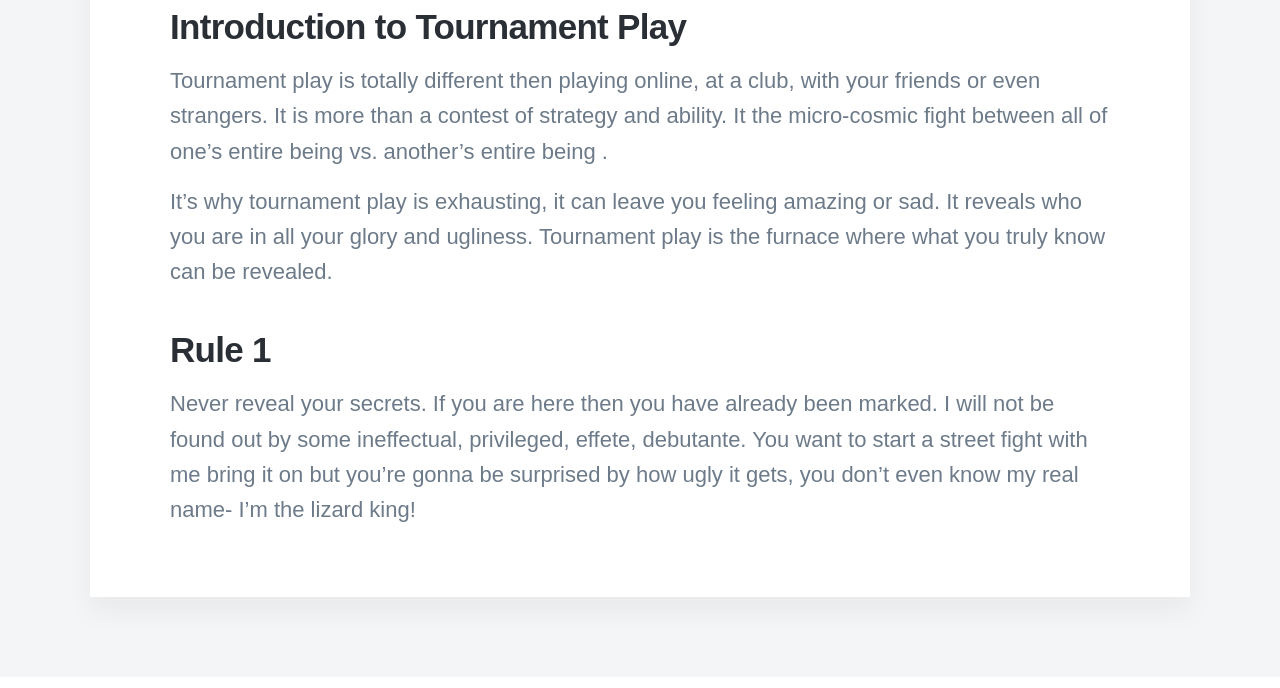
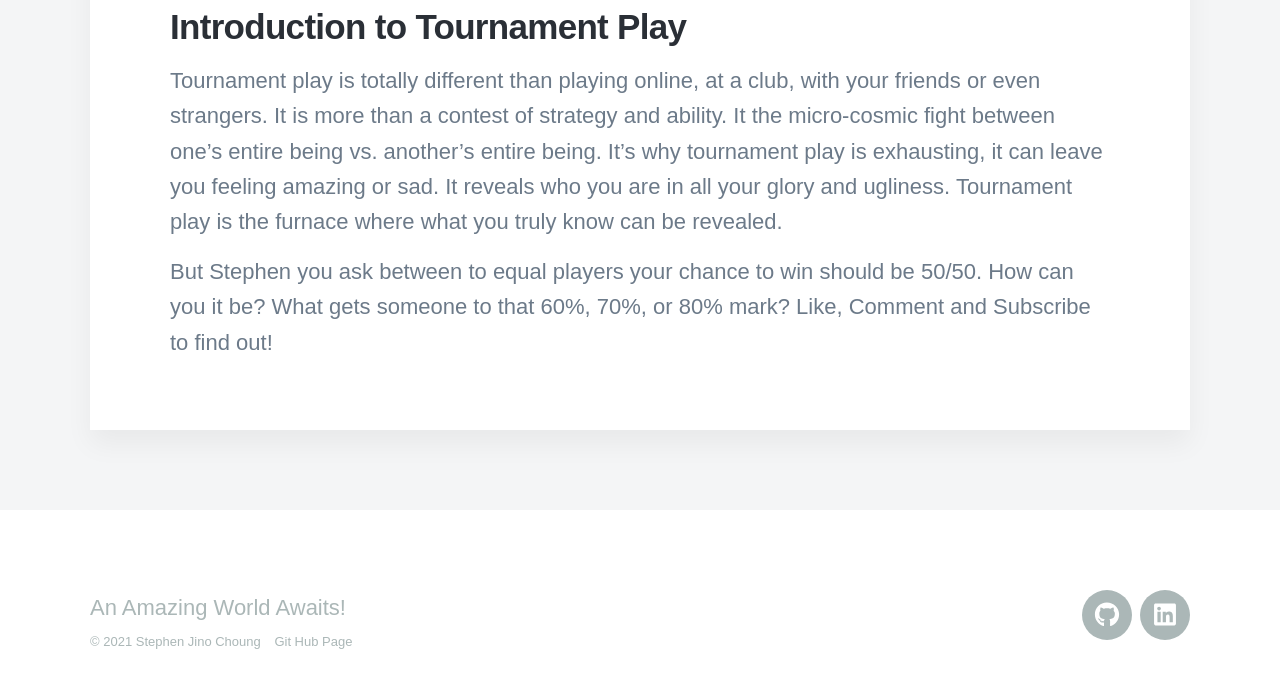
Before and after one commit to Twprcntmlk/Twprcntmlk.github.io, a Jekyll site: the page built from _posts/2018-07-30-demo-post.md, in a window 1280 px wide and 900 px high, scrolled down 404 px, cut to the strip 192-880 px from the top of the window. Built offline with Jekyll 4.4.1, drawn with Linux system fonts in a browser that asks for light colours; nearby versions of some CDN libraries; some web fonts are replaced.

```diff
--- a/_posts/2018-07-30-demo-post.md
+++ b/_posts/2018-07-30-demo-post.md
@@ -15,15 +15,10 @@
 
 ## Introduction to Tournament Play
 
-Tournament play is totally different then playing online, at a club, with your friends or even strangers. It is more than a contest of strategy and ability. It the micro-cosmic fight between all of one's entire being vs. another's entire being .
+Tournament play is totally different than playing online, at a club, with your friends or even strangers. It is more than a contest of strategy and ability. It the micro-cosmic fight between one's entire being vs. another's entire being. It's why tournament play is exhausting, it can leave you feeling amazing or sad. It reveals who you are in all your glory and ugliness. Tournament play is the furnace where what you truly know can be revealed.
 
-It's why tournament play is exhausting, it can leave you feeling amazing or sad. It reveals who you are in all your glory and ugliness. Tournament play is the furnace where what you truly know can be revealed.
-
-
-## Rule 1
-
-Never reveal your secrets. If you are here then you have already been marked. I will not be found out by some ineffectual, privileged, effete, debutante. You want to start a street fight with me bring it on but you're gonna be surprised by how ugly it gets, you don't even know my real name- I'm the lizard king!
-
+But Stephen you ask between to equal players your chance to win should be 50/50.
+How can you it be? What gets someone to that 60%, 70%, or 80% mark? Like, Comment and Subscribe to find out!
 
 
 <!-- **Obviously,** we’ve styled up *all the basic* text formatting options [available in markdown](https://github.com/adam-p/markdown-here/wiki/Markdown-Cheatsheet).
```
